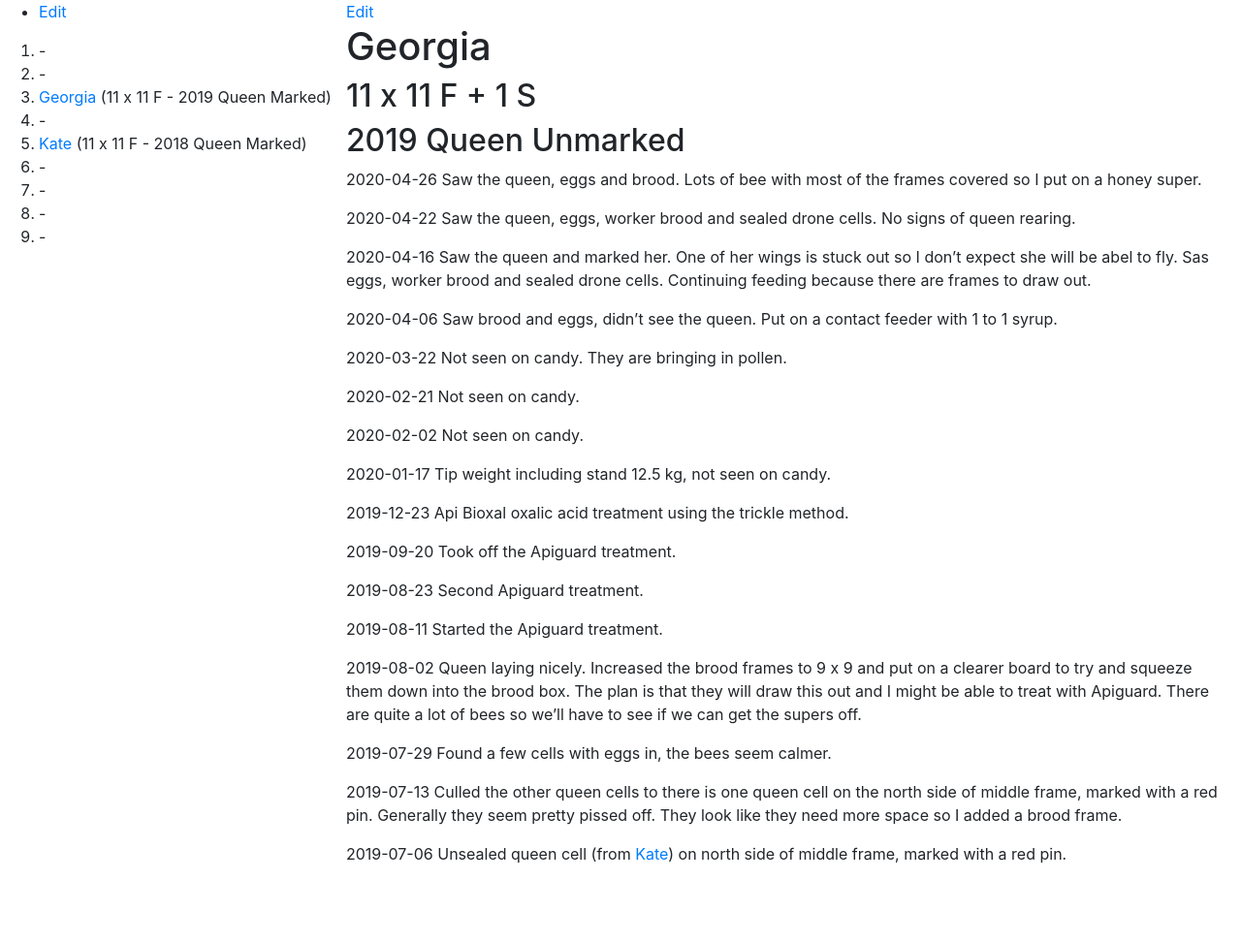
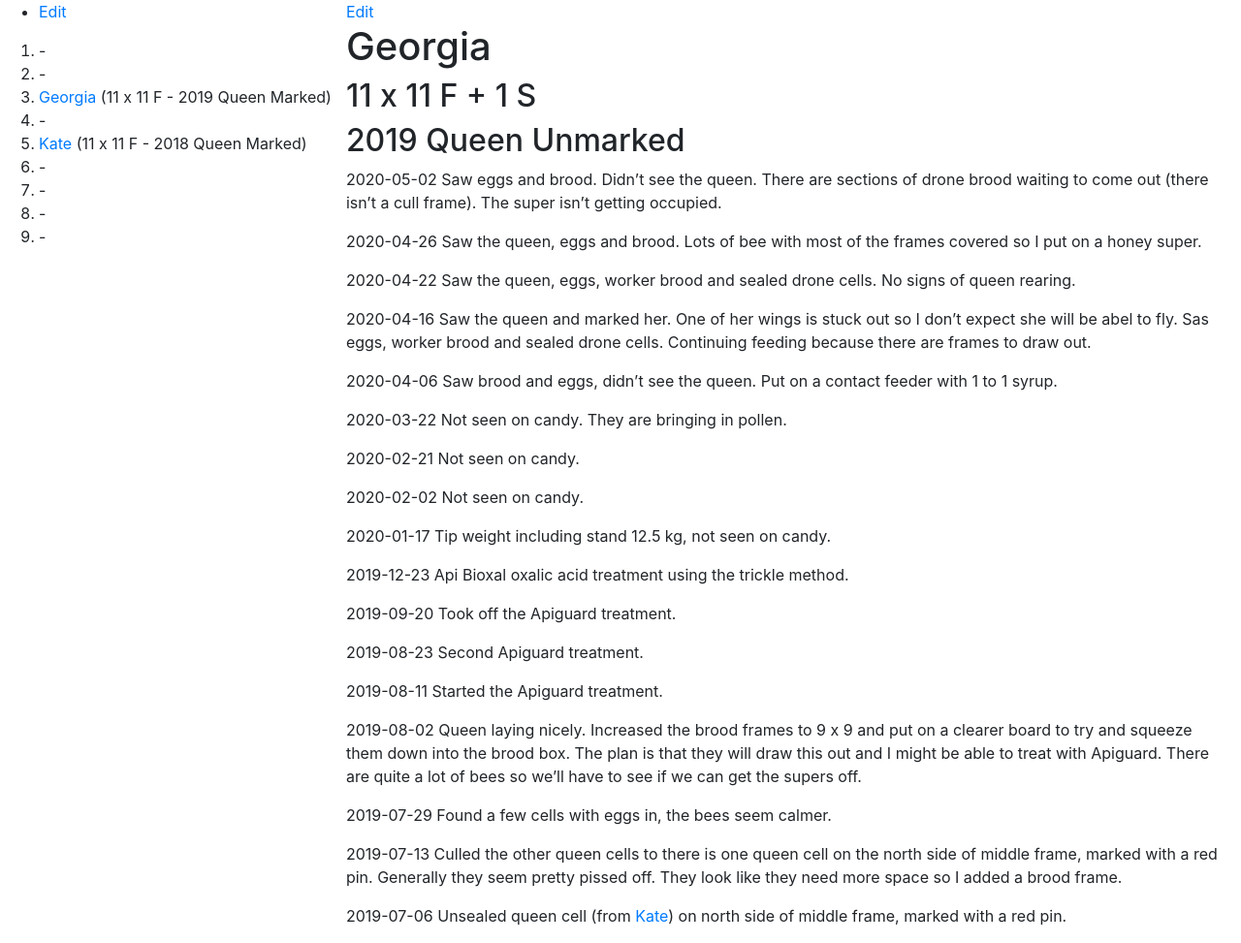
Before and after one commit to joejcollins/rhapsody-angel, a Jekyll site: the page built from queens/2019-georgia.md, in a window 1280 px wide. Shown: the whole page at 97% size. Built offline with Jekyll 4.4.1, drawn with Linux system fonts in a browser that asks for light colours; our own code applies the rules of GitHub Pages for plain Markdown files; before the commit the page ends 909 px from its top, so only the background shows below that.

Commit message:
Update 2019-georgia.md

```diff
--- a/queens/2019-georgia.md
+++ b/queens/2019-georgia.md
@@ -1,6 +1,8 @@
 # Georgia
 ## 11 x 11 F + 1 S
 ## 2019 Queen Unmarked
+
+2020-05-02 Saw eggs and brood.  Didn't see the queen.  There are sections of drone brood waiting to come out (there isn't a cull frame).  The super isn't getting occupied.
 
 2020-04-26 Saw the queen, eggs and brood.  Lots of bee with most of the frames covered so I put on a honey super.
 
```
